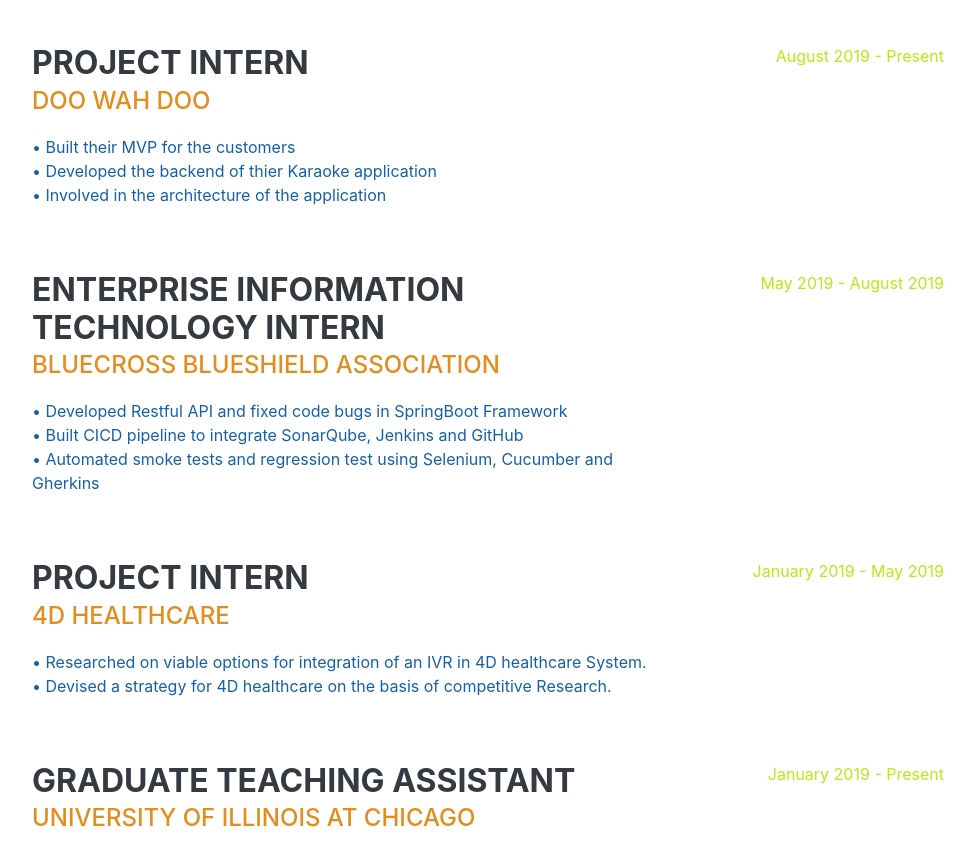
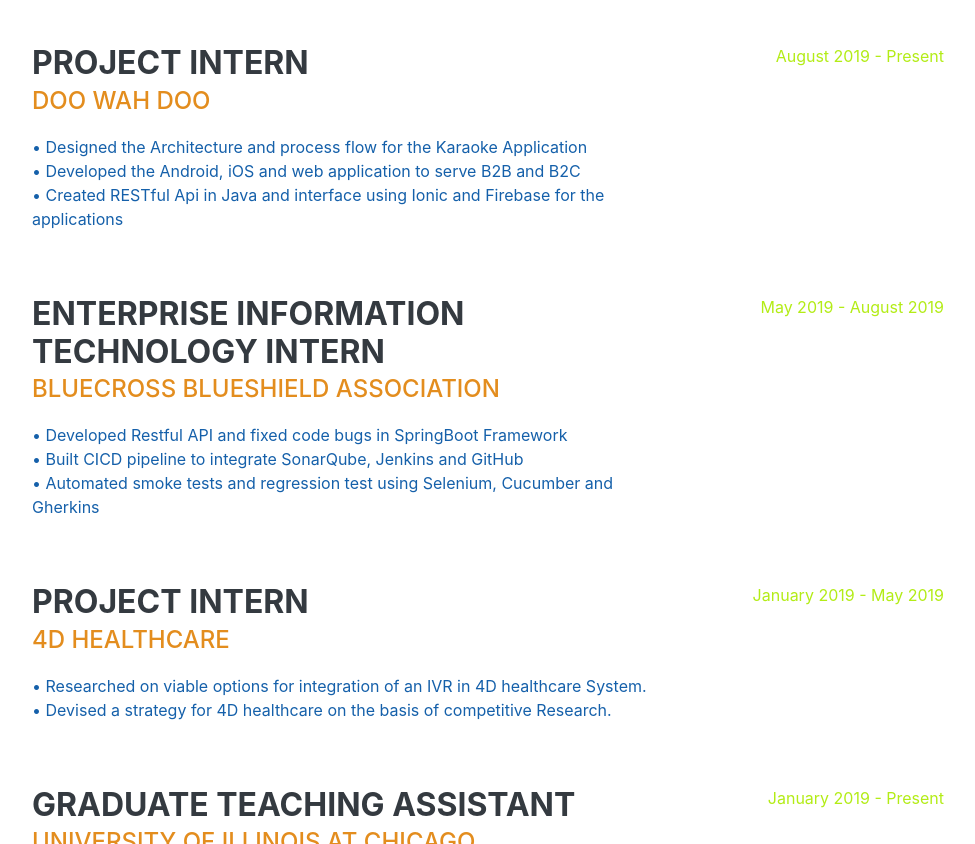
Before and after one commit to amahes7/ProfileWebsite, a plain HTML site: page index.html in a window 1280 px wide. Shown: the part 920-1764 px from the top of the page, without its empty margins (288-1263 px from the left). Drawn offline with Linux system fonts and the light colour scheme; a web font is replaced by a local one.

Commit message:
update in Doo Waa Doo

```diff
--- a/index.html
+++ b/index.html
@@ -105,9 +105,9 @@
                 <h3 class="mb-0">Project Intern</h3>
                 <div class="subheading mb-3">Doo Wah Doo </div>
                 <p>
-                    • Built their MVP for the customers<br>
-                    • Developed the backend of thier Karaoke application<br>
-                    • Involved in the architecture of the application<br>
+                    •	Designed the Architecture and process flow for the Karaoke Application<br>
+                    •	Developed the Android, iOS and web application to serve B2B and B2C<br>
+                    •	Created RESTful Api in Java and interface using Ionic and Firebase for the applications<br>
                 </p>
               </div>
               <div class="resume-date text-md-right">
```
